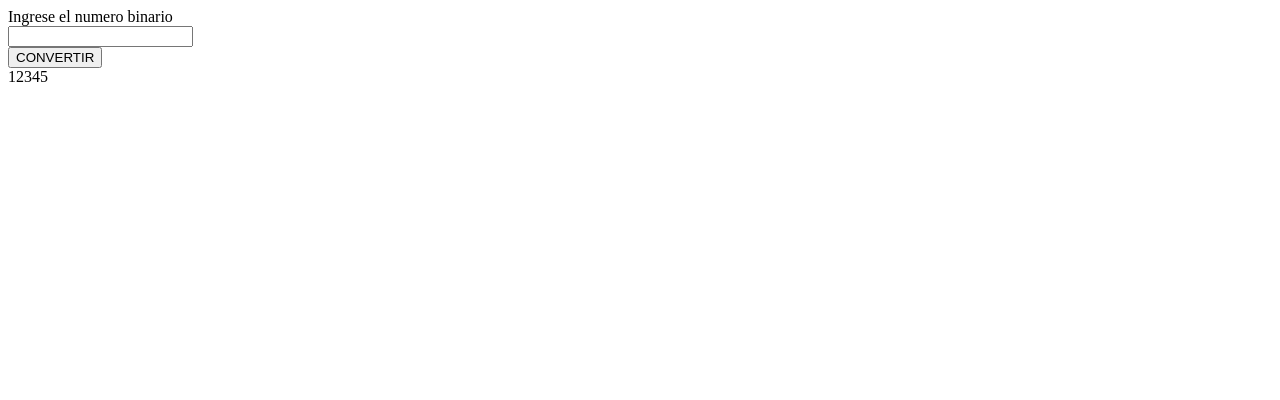
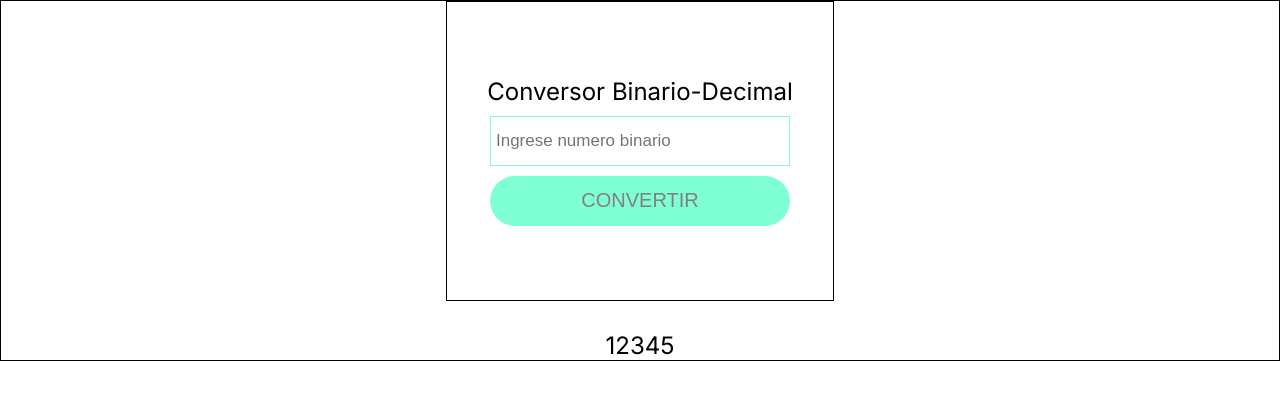
Before and after one commit to emimingo/conversor-binario-decimal, a plain HTML site: page index.html in a window 1280 px wide. Drawn offline with Linux system fonts and the light colour scheme.

Commit message:
Agregando primeros estilos

```diff
--- a/index.html
+++ b/index.html
@@ -4,14 +4,20 @@
     <meta charset="UTF-8">
     <meta http-equiv="X-UA-Compatible" content="IE=edge">
     <meta name="viewport" content="width=device-width, initial-scale=1.0">
+    <link rel="preconnect" href="https://fonts.googleapis.com">
+    <link rel="preconnect" href="https://fonts.gstatic.com" crossorigin>
+    <link href="https://fonts.googleapis.com/css2?family=Inter:wght@400;700&display=swap" rel="stylesheet">
+    <link rel="stylesheet" href="./styles.css">
     <title>Bin2Dec</title>
 </head>
 <body>
     <div class="container">
         <section class="conversor">
-            <div class="titulo">Ingrese el numero binario</div>
+            <div class="titulo">Conversor Binario-Decimal</div>
             <div class="input">
-                <input type="text" name="num-binario" id="num-binario">
+                <input type="text" maxlength="8" class="input-text" name="num-binario" id="num-binario" autofocus placeholder="Ingrese numero binario"
+                onkeypress="return (event.charCode >= 48 && event.charCode <= 49)">
+
             </div>
             <div class="btn">
                 <button id="btn-convertir">CONVERTIR</button>
--- a/styles.css
+++ b/styles.css
@@ -0,0 +1,51 @@
+*{
+    padding: 0px;
+    margin: 0px;
+    box-sizing: border-box;
+
+}
+body{
+    font-family: 'Inter', sans-serif;
+    font-size: 24px;
+}
+.container{
+    display: flex;
+    flex-direction: column;
+    justify-content: center;
+    align-items: center;
+    gap: 30px;
+    border: 1px solid black;
+}
+
+.conversor{
+    height: 300px;
+    padding: 40px;
+    display: flex;
+    flex-direction: column;
+    justify-content: center;
+    align-items: center;
+    gap: 10px;
+    border: 1px solid black;
+}
+
+.input-text{
+    width: 300px;
+    height: 50px;
+    font-size: 17px;
+    padding: 5px;
+    border: 1px solid aquamarine;
+}
+
+.input-text:focus{
+    outline: none;
+}
+
+#btn-convertir{
+    height: 50px;
+    width: 300px;
+    border-radius: 30px;
+    border: none;
+    background-color: aquamarine;
+    font-size: 20px;
+    color: grey;
+}
```
